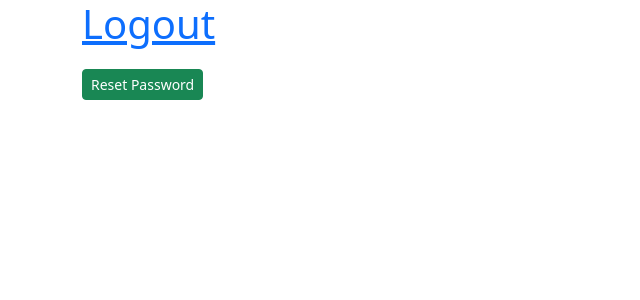
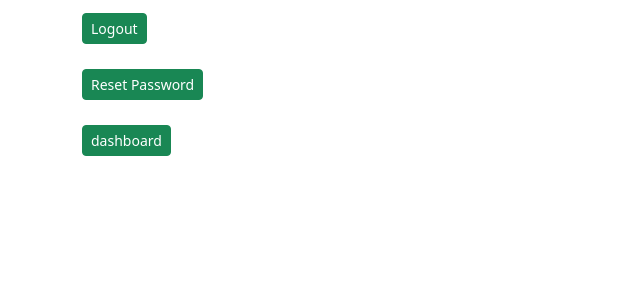
Before and after one commit to Dev-Ai11/HEALTHCARE, a Django app: page / in a window 1280 px wide. Shown: the top 300 px of the page, without its empty margins (0-640 px from the left). Run offline with Django 5.2, Linux system fonts and the light colour scheme; the visitor is signed in with stand-in values (Sample User, id 1).

Commit message:
add doctor dashboard & make its views and urls

```diff
--- a/patient/templates/home.html
+++ b/patient/templates/home.html
@@ -4,10 +4,11 @@
 
 
 {% if request.user.is_authenticated %}
-    <h1><a href="{% url 'doctor_logout' %}">Logout</a></h1>
+    <h1><a class="btn btn-success btn-sm" href="{% url 'doctor_logout' %}">Logout</a></h1>
     <h1><a class="btn btn-success btn-sm" href="{% url 'doctor_reset_password' %}">Reset Password</a></h1>
+    <h1><a class="btn btn-success btn-sm" href="{% url 'doctor_dashboard' %}">dashboard</a></h1>
     {% else %}
-    <h1><a href="{% url 'doctor_login' %}">Login</a></h1>
+    <h1><a class="btn btn-success btn-sm" href="{% url 'doctor_login' %}">Login</a></h1>
 {% endif %}
 
 {% endblock %}
--- a/patient/urls.py
+++ b/patient/urls.py
@@ -6,5 +6,9 @@ urlpatterns = [
     path("doctor_login/", views.doctor_login , name="doctor_login"),
     path("doctor_logout/", views.doctor_logout , name="doctor_logout"),
     path("reset_password/", views.doctor_reset_password, name="doctor_reset_password"),
+    path("doctor_dashboard/", views.doctor_dashboard, name="doctor_dashboard"),
+    path("add_patient_form/", views.add_patient_form, name="add_patient_form"),
+
+
 
 ]
--- a/patient/views.py
+++ b/patient/views.py
@@ -55,5 +55,8 @@ def doctor_reset_password(request):
 
     return render(request, "reset-password.html")
 
-def add_patient(request):
-    return render (request, "add-patient-form")
+def doctor_dashboard(request):
+    return render(request,"doctor-dashboard.html")
+
+def add_patient_form(request):
+    return render(request, "add-patient-form.html")
```
Also changed, not shown: patient/templates/doctor-dashboard.html (added, +14 -0 lines).
